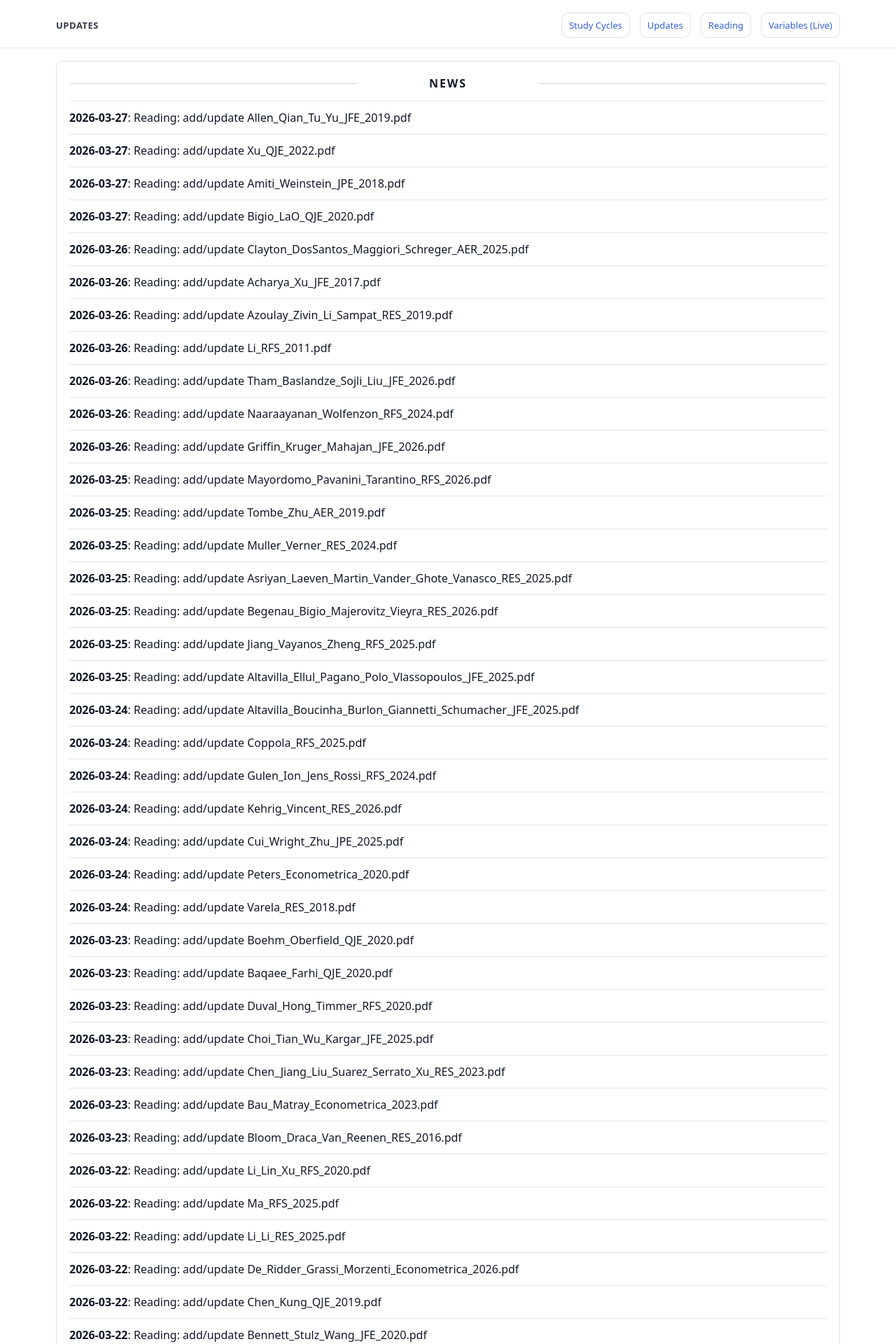
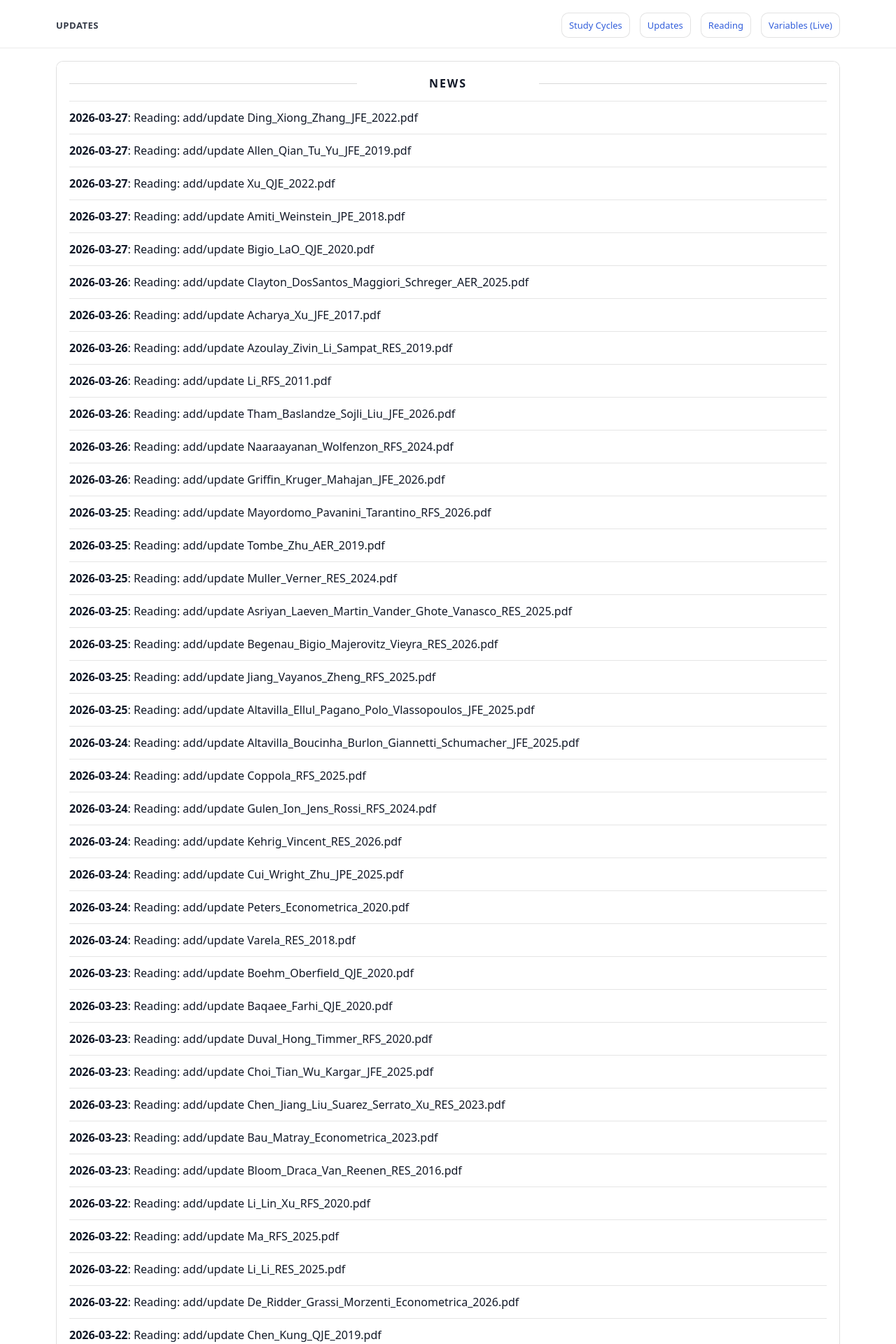
Before and after one commit to yaxinzn/study-archive, a Jekyll site: the page built from updates/index.md, in a window 1280 px wide. Shown: the top 1920 px of the page at 70% size. Built offline with Jekyll 4.4.1, drawn with Linux system fonts in a browser that asks for light colours; some of the changed text lies outside the part shown.

Commit message:
chore: update NEWS feed

```diff
--- a/_data/news.yml
+++ b/_data/news.yml
@@ -1,4 +1,7 @@
 # Auto-generated update history (sorted newest -> oldest). Do not edit manually.
+- ts: "1774611020"
+  date: "2026-03-27"
+  title: "Reading: add/update Ding_Xiong_Zhang_JFE_2022.pdf"
 - ts: "1774605685"
   date: "2026-03-27"
   title: "Reading: add/update Allen_Qian_Tu_Yu_JFE_2019.pdf"
```
